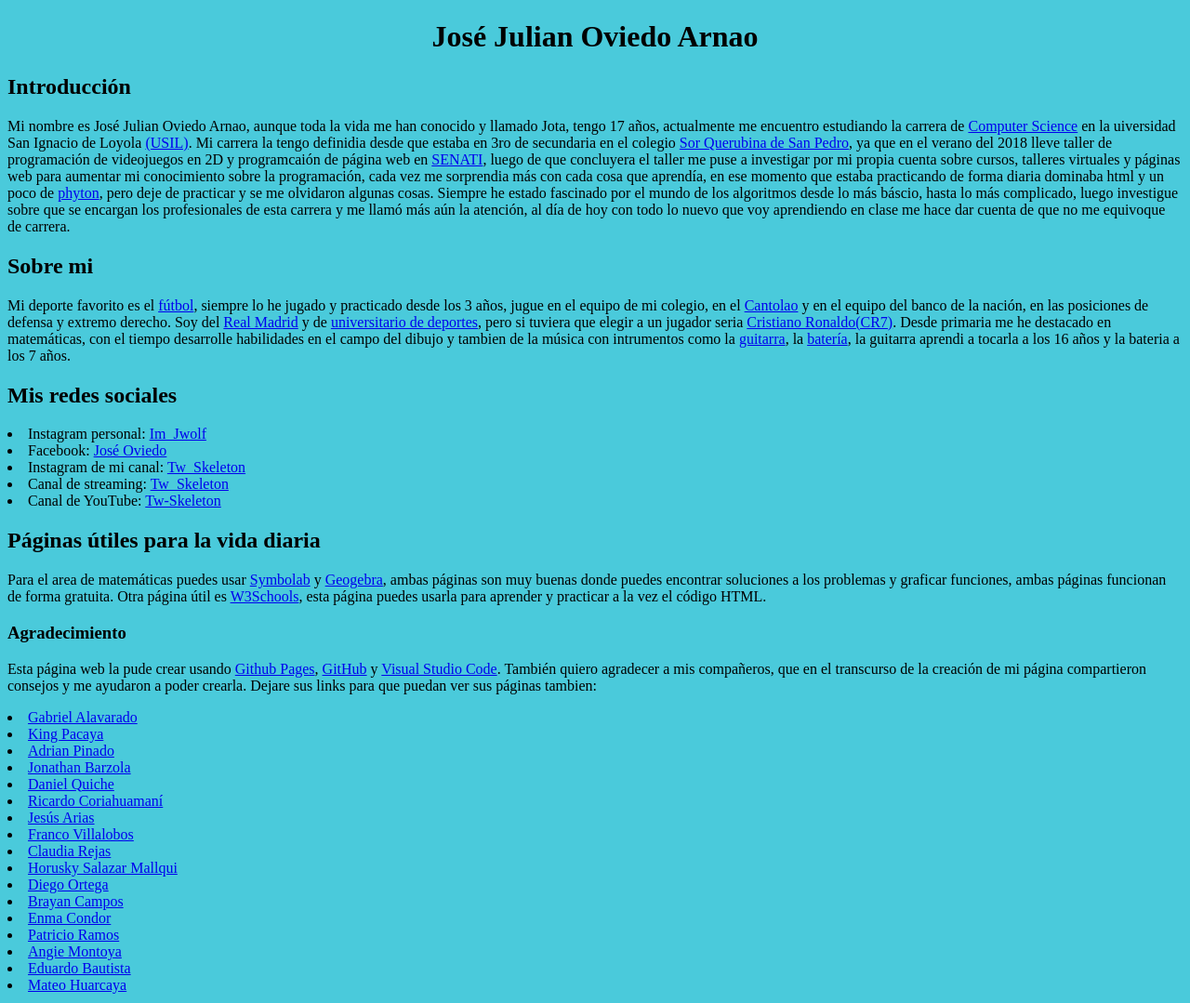
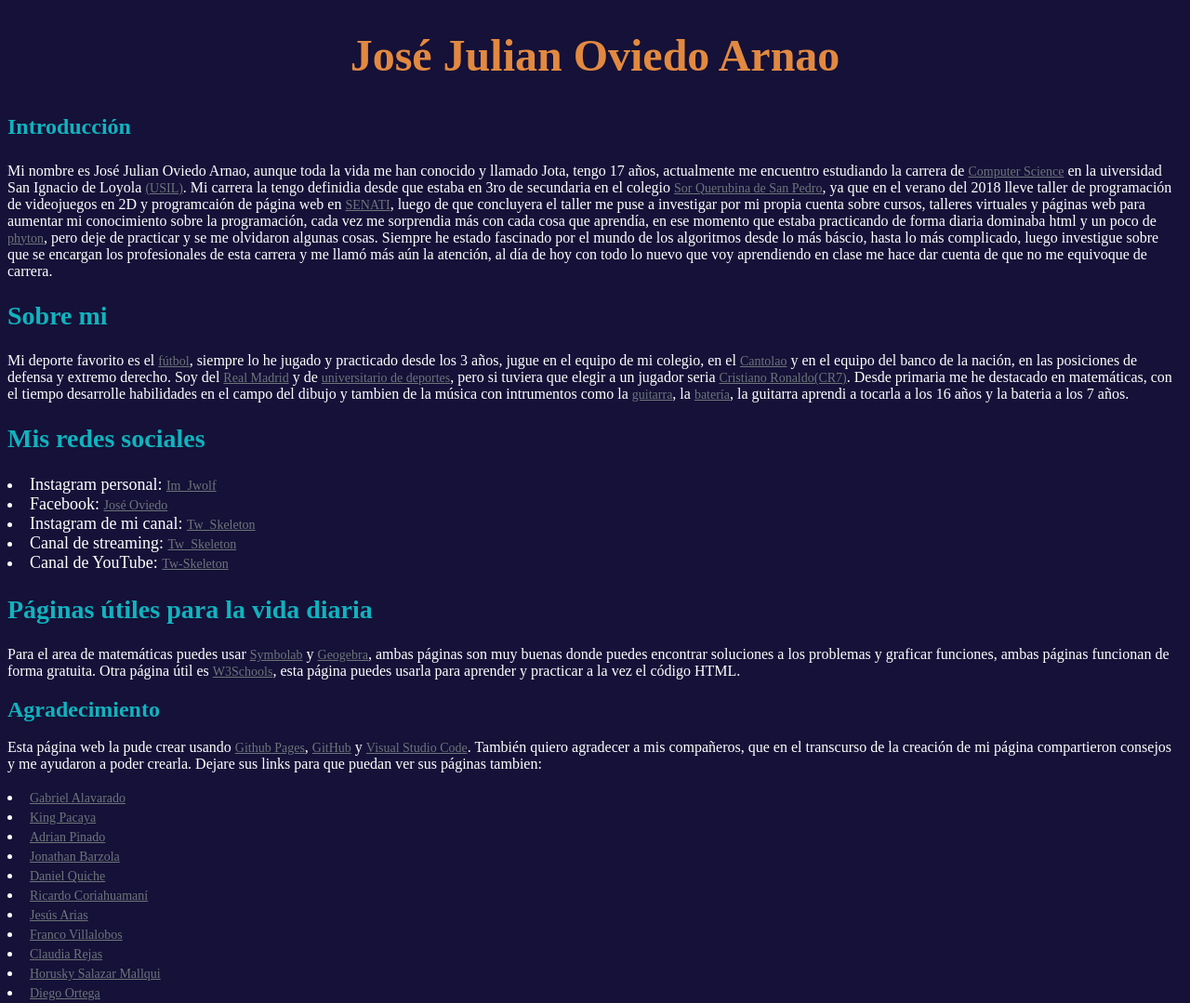
Before and after one commit to JoseOviedoAr/github.io, a plain HTML site: page index.html in a window 1280 px wide. Shown: the top 1079 px of the page at 93% size. Drawn offline with Linux system fonts and the light colour scheme.

Commit message:
cuarto commit

```diff
--- a/index.html
+++ b/index.html
@@ -9,7 +9,7 @@
 </head>
 <body>
     <h1>
-        <center><b>José Julian Oviedo Arnao</b></center>
+        <center>José Julian Oviedo Arnao</center>
     </h1>
     <p>
     <h2>
--- a/style.css
+++ b/style.css
@@ -1,3 +1,9 @@
 body {
-    background-color: rgb(74, 202, 219);
+    background-color: rgb(21, 17, 56);
 }
+h1 {color:rgb(226, 137, 64); font-size: 48px}
+h2 {color:rgb(16, 179, 190); font-size: 28px}
+p {color:rgb(255, 255, 255); font-size: 16px}
+a {color:rgb(110, 117, 121); font-size: 14px}
+li {color:rgb(255, 255, 255); font-size: 18px}
+b {color: rgb(16, 179, 190); font-size: 24px}
```
